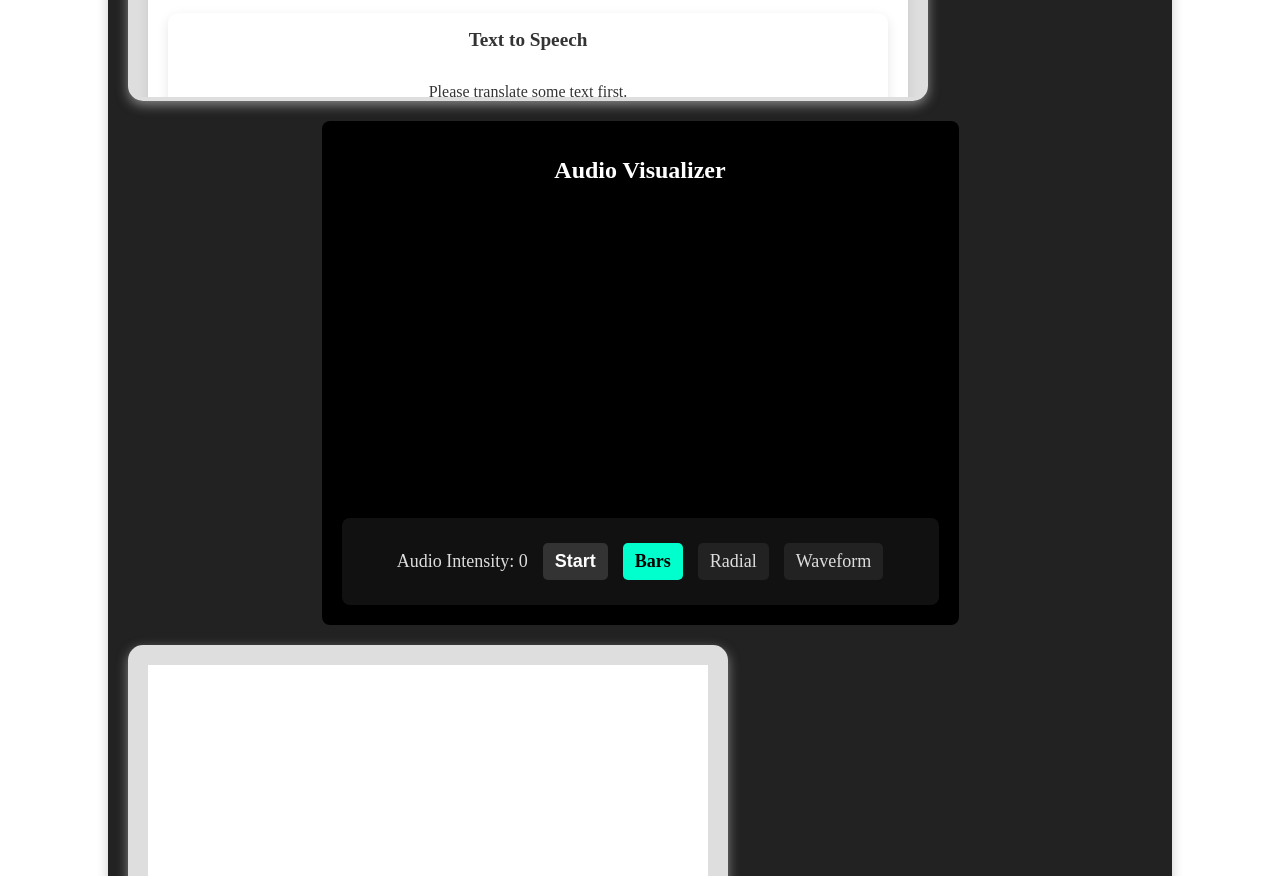
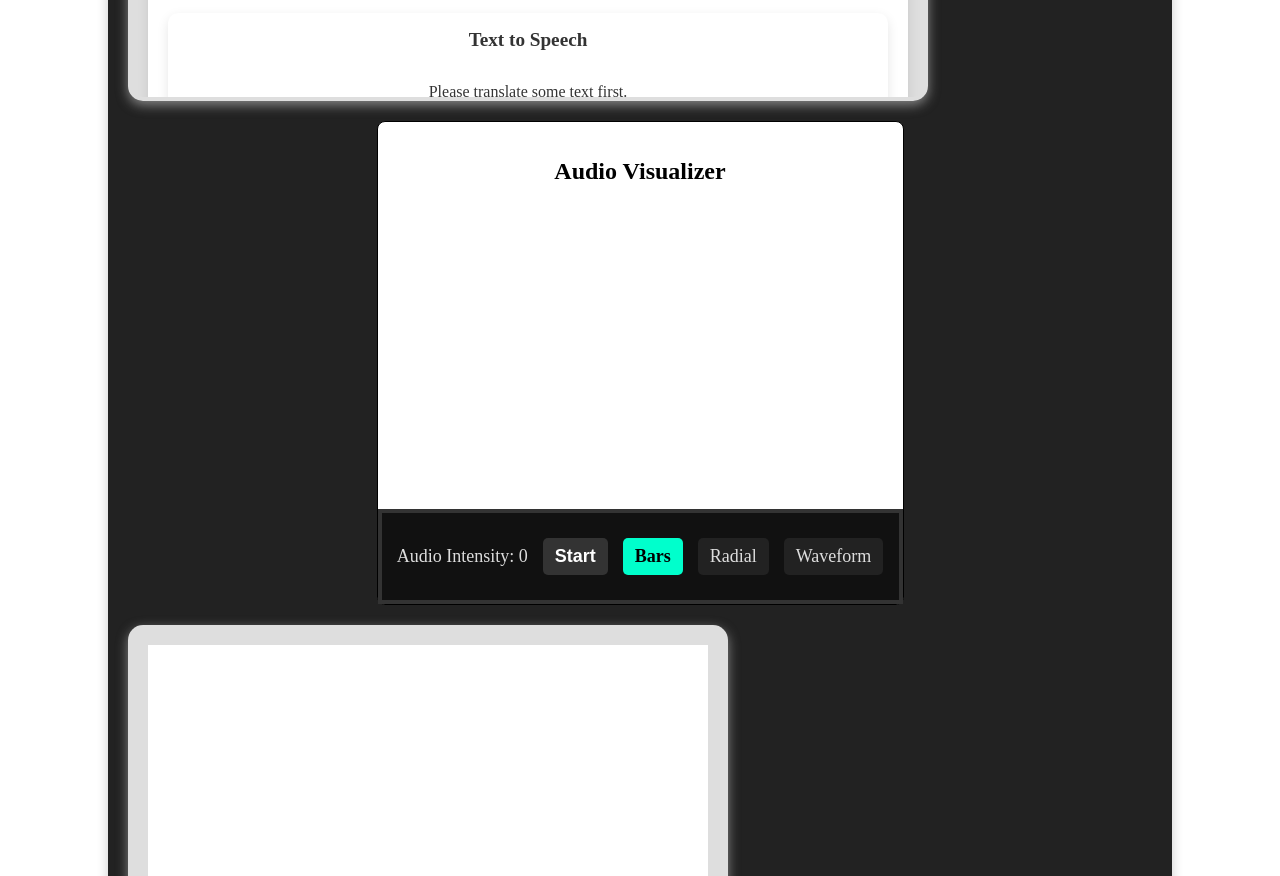
Before and after one commit to Blacklotus89898/Sodalite, a React (Vite) app in the folder sodalite-web-front/: page /Sodalite/dashboard in a window 1280 px wide. Shown: the part 1660-2536 px from the top of the page. Built offline with nearby package versions, Linux system fonts and the light colour scheme.

Commit message:
s1 styling, theme

```diff
--- a/sodalite-web-front/src/components/audioIntensity.tsx
+++ b/sodalite-web-front/src/components/audioIntensity.tsx
@@ -66,7 +66,7 @@ export const AudioIntensity: React.FC = () => {
 
     if (ctx) {
       ctx.clearRect(0, 0, canvas.width, canvas.height);
-      ctx.fillStyle = '#222';
+      ctx.fillStyle = theme === 'dark' ? '#222' : '#fff';
       ctx.fillRect(0, 0, canvas.width, canvas.height);
 
       if (showBars) drawBars(ctx, dataArrayRef.current);
@@ -161,6 +161,25 @@ export const AudioIntensity: React.FC = () => {
     return () => window.removeEventListener('resize', resizeCanvas);
   }, []);
 
+  const containerStyle = {
+    padding: '20px 0px',
+    backgroundColor: theme === 'dark' ? '#000' : '#fff',
+    color: theme === 'dark' ? '#fff' : '#000',
+    borderRadius: '8px',
+    maxWidth: '800px',
+    margin: '0 auto',
+    textAlign: 'center' as const,
+    border: theme === 'light' ? `1px solid black` : '1px solid transparent',
+  paddingBottom: '0px',
+
+  };
+
+  const headerStyle = {
+    fontSize: '24px',
+    marginBottom: '20px',
+    color: theme === 'dark' ? '#fff' : '#000',
+  };
+
   return (
     <div style={containerStyle}>
       <h1 style={headerStyle}>Audio Visualizer</h1>
@@ -240,12 +259,13 @@ export const AudioIntensity: React.FC = () => {
 };
 
 const intensityStyle = {
-  marginTop: '10px',
+  marginTop: '0px',
   fontSize: '18px',
   color: '#ddd',
   backgroundColor: '#111',
   padding: '15px',
-  borderRadius: '8px',
+  // borderRadius: '8px',
+  border: '4px solid #333',
   display: 'flex',
   flexWrap: 'wrap' as const,
   gap: '15px',
@@ -295,21 +315,7 @@ const labelActiveStyle = {
 };
 
 
-const containerStyle = {
-  padding: '20px',
-  backgroundColor: '#000',
-  color: '#fff',
-  borderRadius: '8px',
-  maxWidth: '800px',
-  margin: '0 auto',
-  textAlign: 'center' as const,
-};
 
-const headerStyle = {
-  fontSize: '24px',
-  marginBottom: '20px',
-  color: '#fff',
-};
 
 // const intensityStyle = {
 //   marginTop: '10px',
```
